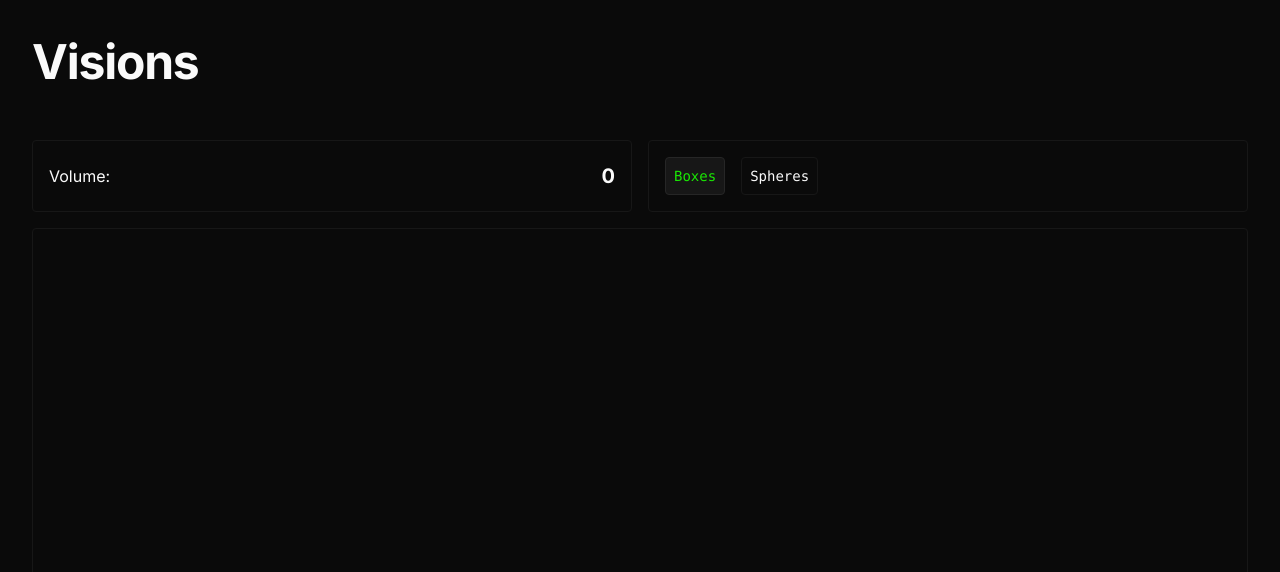
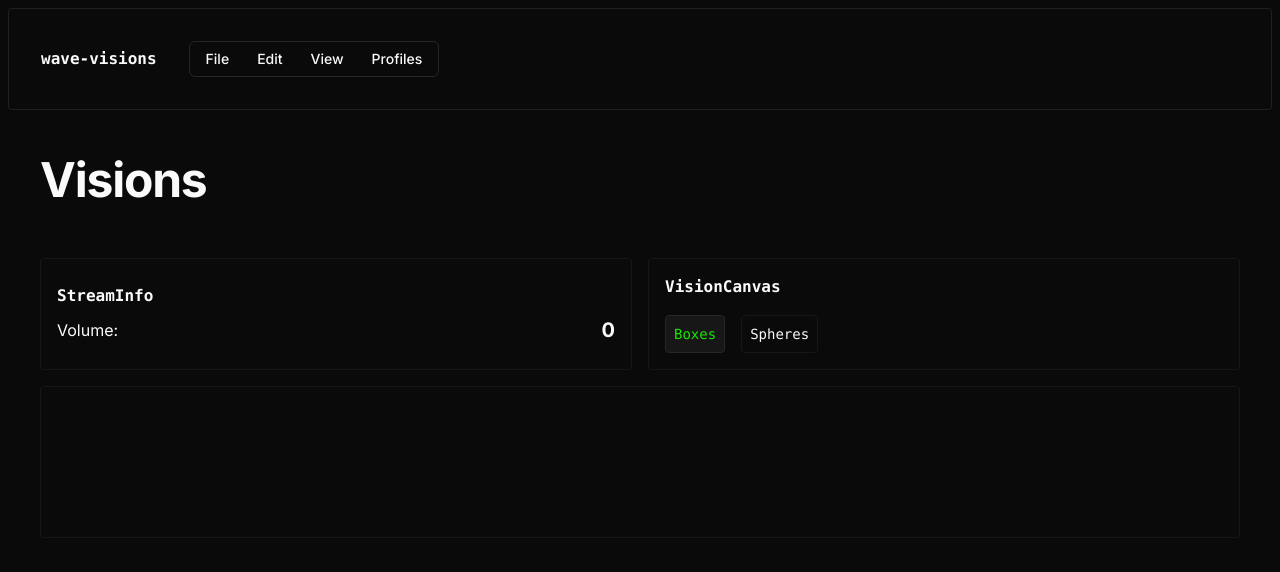
Before and after one commit to kalynbeach/wave-visions, a Next.js app: page /visions in a window 1280 px wide. Shown: the top 572 px of the page. Built offline with nearby package versions, Linux system fonts and the light colour scheme; no server answers.

Commit message:
redesign and refactor app/layout, use initial shadcn-ui components

```diff
--- a/src/app/layout.tsx
+++ b/src/app/layout.tsx
@@ -20,13 +20,15 @@ export default function RootLayout({
 }) {
   return (
     <html lang="en" className="dark">
-      <body className={inter.className}>
+      <body className={`${inter.className} w-screen h-screen p-2`}>
         <MediaDevicesProvider>
           <StreamProvider>
             <VisionsProvider>
-              {/* <Header /> */}
-              {children}
-              {/* <Footer /> */}
+              <div className='w-full h-full flex flex-col gap-2 justify-between'>
+                <Header />
+                {children}
+                {/* <Footer /> */}
+              </div>
             </VisionsProvider>
           </StreamProvider>
         </MediaDevicesProvider>
--- a/src/app/page.tsx
+++ b/src/app/page.tsx
@@ -5,30 +5,8 @@ import VisionCanvas from '@/components/vision-canvas'
 
 export default function Home() {
   return (
-    <main className='min-h-screen p-8 flex flex-col gap-4 justify-between'>
-
-      <h1 className='my-3 text-3xl font-mono font-bold'>wave-visions</h1>
-
-      <section className=''>
-        <div className='flex flex-row justify-between gap-4'>
-          <section className='w-1/2'>
-            <div className='my-4 font-mono font-bold'>StreamInfo</div>
-            <StreamInfo />
-          </section>
-          <section className='w-1/2'>
-            <div className='my-4 font-mono font-bold'>VisionCanvas</div>
-            <VisionSelector />
-          </section>
-        </div>
-        <div className='my-4 font-mono font-bold'>VisionCanvas</div>
-        <VisionCanvas />
-      </section>
-
-      {/* <section className=''>
-        <div className='my-4 font-mono font-bold'>MediaDevices</div>
-        <MediaDevices />
-      </section> */}
-
+    <main className='flex-grow'>
+      <VisionCanvas />
     </main>
   )
 }
--- a/src/components/Footer.tsx
+++ b/src/components/Footer.tsx
@@ -1,7 +1,7 @@
 export default function Footer() {
   return (
     <footer className='flex flex-grow py-8 justify-center items-center border-t border-t-neutral-900'>
-      <code className='p-3 font-mono bg-neutral-900 rounded'>footer</code>
+      <code className='p-3 font-mono bg-neutral-900 rounded-sm'>footer</code>
     </footer>
   )
 }
--- a/src/components/Header.tsx
+++ b/src/components/Header.tsx
@@ -1,23 +1,113 @@
 import Link from 'next/link'
+import {
+  Menubar,
+  MenubarCheckboxItem,
+  MenubarContent,
+  MenubarItem,
+  MenubarMenu,
+  MenubarRadioGroup,
+  MenubarRadioItem,
+  MenubarSeparator,
+  MenubarShortcut,
+  MenubarSub,
+  MenubarSubContent,
+  MenubarSubTrigger,
+  MenubarTrigger,
+} from "@/components/ui/menubar"
 
 export default function Header() {
   return (
-    <header className='w-full h-24 p-8 flex flex-row justify-between items-center border-b border-b-neutral-900'>
-      <Link href='/' className='font-bold transition hover:text-kb-green'>
+    <header className='w-full p-8 flex flex-row gap-8 items-center justify-start border dark:border-neutral-800/80 rounded-sm'>
+      <Link href='/' className='font-mono font-semibold transition hover:text-kb-green'>
         <code>wave-visions</code>
       </Link>
-      <nav className='flex flex-row gap-8 flex-shrink'>
-        <Link href='/devices' className='transition hover:text-kb-green'>
-          <span className='text-sm font-mono'>
-            🎛️ devices
-          </span>
-        </Link>
-        <Link href='/visions' className='transition hover:text-kb-green'>
-          <span className='text-sm font-mono'>
-            🌌 visions
-          </span>
-        </Link>
-      </nav>
+      <Menubar>
+        <MenubarMenu>
+          <MenubarTrigger>File</MenubarTrigger>
+          <MenubarContent>
+            <MenubarItem>
+              New Tab <MenubarShortcut>⌘T</MenubarShortcut>
+            </MenubarItem>
+            <MenubarItem>
+              New Window <MenubarShortcut>⌘N</MenubarShortcut>
+            </MenubarItem>
+            <MenubarItem disabled>New Incognito Window</MenubarItem>
+            <MenubarSeparator />
+            <MenubarSub>
+              <MenubarSubTrigger>Share</MenubarSubTrigger>
+              <MenubarSubContent>
+                <MenubarItem>Email link</MenubarItem>
+                <MenubarItem>Messages</MenubarItem>
+                <MenubarItem>Notes</MenubarItem>
+              </MenubarSubContent>
+            </MenubarSub>
+            <MenubarSeparator />
+            <MenubarItem>
+              Print... <MenubarShortcut>⌘P</MenubarShortcut>
+            </MenubarItem>
+          </MenubarContent>
+        </MenubarMenu>
+        <MenubarMenu>
+          <MenubarTrigger>Edit</MenubarTrigger>
+          <MenubarContent>
+            <MenubarItem>
+              Undo <MenubarShortcut>⌘Z</MenubarShortcut>
+            </MenubarItem>
+            <MenubarItem>
+              Redo <MenubarShortcut>⇧⌘Z</MenubarShortcut>
+            </MenubarItem>
+            <MenubarSeparator />
+            <MenubarSub>
+              <MenubarSubTrigger>Find</MenubarSubTrigger>
+              <MenubarSubContent>
+                <MenubarItem>Search the web</MenubarItem>
+                <MenubarSeparator />
+                <MenubarItem>Find...</MenubarItem>
+                <MenubarItem>Find Next</MenubarItem>
+                <MenubarItem>Find Previous</MenubarItem>
+              </MenubarSubContent>
+            </MenubarSub>
+            <MenubarSeparator />
+            <MenubarItem>Cut</MenubarItem>
+            <MenubarItem>Copy</MenubarItem>
+            <MenubarItem>Paste</MenubarItem>
+          </MenubarContent>
+        </MenubarMenu>
+        <MenubarMenu>
+          <MenubarTrigger>View</MenubarTrigger>
+          <MenubarContent>
+            <MenubarCheckboxItem>Always Show Bookmarks Bar</MenubarCheckboxItem>
+            <MenubarCheckboxItem checked>
+              Always Show Full URLs
+            </MenubarCheckboxItem>
+            <MenubarSeparator />
+            <MenubarItem inset>
+              Reload <MenubarShortcut>⌘R</MenubarShortcut>
+            </MenubarItem>
+            <MenubarItem disabled inset>
+              Force Reload <MenubarShortcut>⇧⌘R</MenubarShortcut>
+            </MenubarItem>
+            <MenubarSeparator />
+            <MenubarItem inset>Toggle Fullscreen</MenubarItem>
+            <MenubarSeparator />
+            <MenubarItem inset>Hide Sidebar</MenubarItem>
+          </MenubarContent>
+        </MenubarMenu>
+        <MenubarMenu>
+          <MenubarTrigger>Profiles</MenubarTrigger>
+          <MenubarContent>
+            <MenubarRadioGroup value="benoit">
+              <MenubarRadioItem value="andy">Andy</MenubarRadioItem>
+              <MenubarRadioItem value="benoit">Benoit</MenubarRadioItem>
+              <MenubarRadioItem value="Luis">Luis</MenubarRadioItem>
+            </MenubarRadioGroup>
+            <MenubarSeparator />
+            <MenubarItem inset>Edit...</MenubarItem>
+            <MenubarSeparator />
+            <MenubarItem inset>Add Profile...</MenubarItem>
+          </MenubarContent>
+        </MenubarMenu>
+      </Menubar>
     </header>
   )
 }
--- a/src/components/stream-info.tsx
+++ b/src/components/stream-info.tsx
@@ -7,10 +7,10 @@ export default function StreamInfo() {
   const roundedVolume = Math.round(streamState.volume)
 
   return (
-    <div className='p-4 basis-1/2 flex flex-col justify-center border rounded border-neutral-900'>
-      {/* <section className='flex flex-row justify-between items-center'>
-        <span className='text-sm font-bold'>Stream Info</span>
-      </section> */}
+    <div className='p-4 basis-1/2 flex flex-col gap-2 justify-center border rounded-sm border-neutral-900'>
+      <section className='flex flex-row justify-between items-center'>
+        <span className='font-mono font-bold'>StreamInfo</span>
+      </section>
       <section className='flex flex-row justify-between items-center'>
         <span className=''>Volume:</span>
         <span className='text-xl font-bold'>{roundedVolume}</span>
--- a/src/components/vision-canvas.tsx
+++ b/src/components/vision-canvas.tsx
@@ -9,7 +9,7 @@ export default function VisionCanvas({}: Props) {
   const [visionsState] = useVisions()
 
   return (
-    <div className='p-4 w-full h-screen border rounded border-neutral-900'>
+    <div className='vision-canvas w-full h-full border dark:border-neutral-900 rounded-sm'>
       { visionsState.selected === 'Boxes' && <BoxesVision /> }
       {/* TODO: Add other Visions */}
     </div>
--- a/src/components/vision-selector.tsx
+++ b/src/components/vision-selector.tsx
@@ -27,10 +27,10 @@ export default function VisionSelector() {
   }
 
   return (
-    <div className='p-4 basis-1/2 flex flex-col justify-between gap-4 border rounded border-neutral-900'>
-      {/* <section className='flex flex-row justify-between items-center'>
-        <span className='text-sm font-bold'>Vision Selector</span>
-      </section> */}
+    <div className='p-4 basis-1/2 flex flex-col gap-4 justify-between border rounded border-neutral-900'>
+      <section className='flex flex-row justify-between items-center'>
+        <span className='font-mono font-bold'>VisionCanvas</span>
+      </section>
       <section className='flex flex-row gap-4'>
         <VisionSelectorButton name='Boxes' isSelected={visionsState.selected === 'Boxes'} onClick={() => setSelectedVision('Boxes')} />
         <VisionSelectorButton name='Spheres' isSelected={visionsState.selected === 'Spheres'} onClick={() => setSelectedVision('Spheres')} />
```
